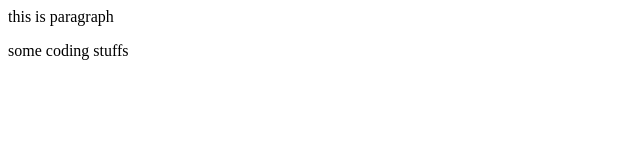
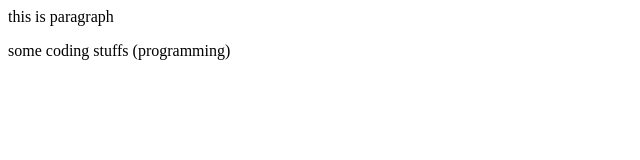
Before and after one commit to tech-with-ayush/program, a plain HTML site: page index.html in a window 1280 px wide. Shown: the whole page, without its empty margins (0-640 px from the left). Drawn offline with Linux system fonts and the light colour scheme.

Commit message:
programming

```diff
--- a/index.html
+++ b/index.html
@@ -1,2 +1,2 @@
 <p>this is paragraph</p>
-<p>some coding stuffs</p>
+<p>some coding stuffs (programming)</p>
```
